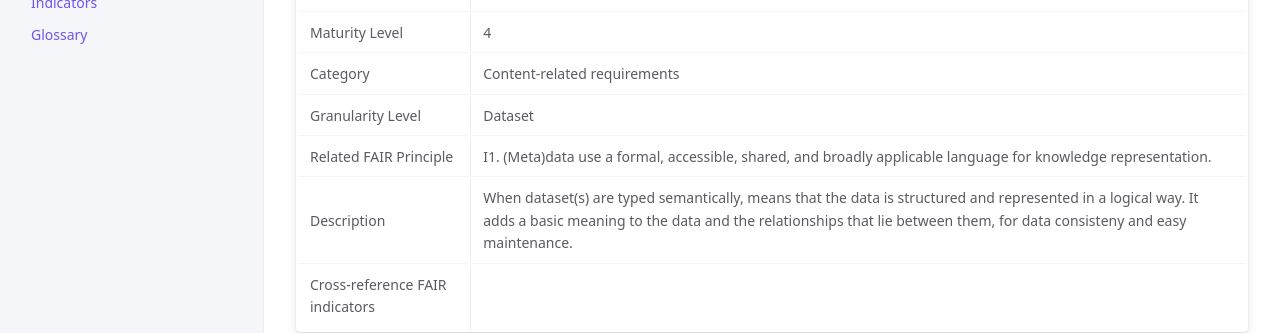
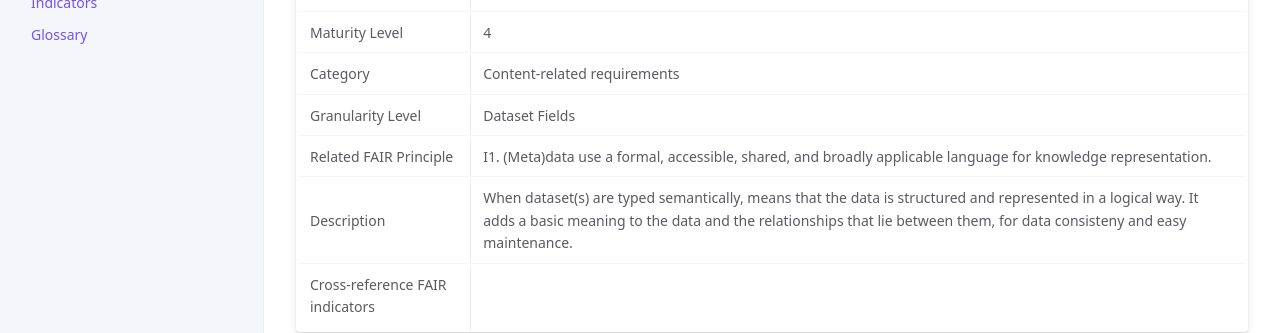
Before and after one commit to FAIRplus/Data-Maturity, a Jekyll site: the page built from docs/_indicators/J.F+MM-4.2C.md, in a window 1280 px wide. Shown: the part 217-550 px from the top of the page. Built offline with Jekyll 4.4.1, drawn with Linux system fonts in a browser that asks for light colours.

Commit message:
Update J.F+MM-4.2C.md

```diff
--- a/docs/_indicators/J.F+MM-4.2C.md
+++ b/docs/_indicators/J.F+MM-4.2C.md
@@ -11,7 +11,7 @@ nav_exclude: True
 | Name | Dataset(s) fields are semantically typed. |
 | Maturity Level | 4 |
 | Category | Content-related requirements |
-| Granularity Level | Dataset |
+| Granularity Level | Dataset Fields |
 | Related FAIR Principle | I1. (Meta)data use a formal, accessible, shared, and broadly applicable language for knowledge representation. |
 | Description | When dataset(s) are typed semantically, means that the data is structured and represented in a logical way. It adds a basic meaning to the data and the relationships that lie between them, for data consisteny and easy maintenance. |
 | Cross-reference FAIR indicators | |
```
